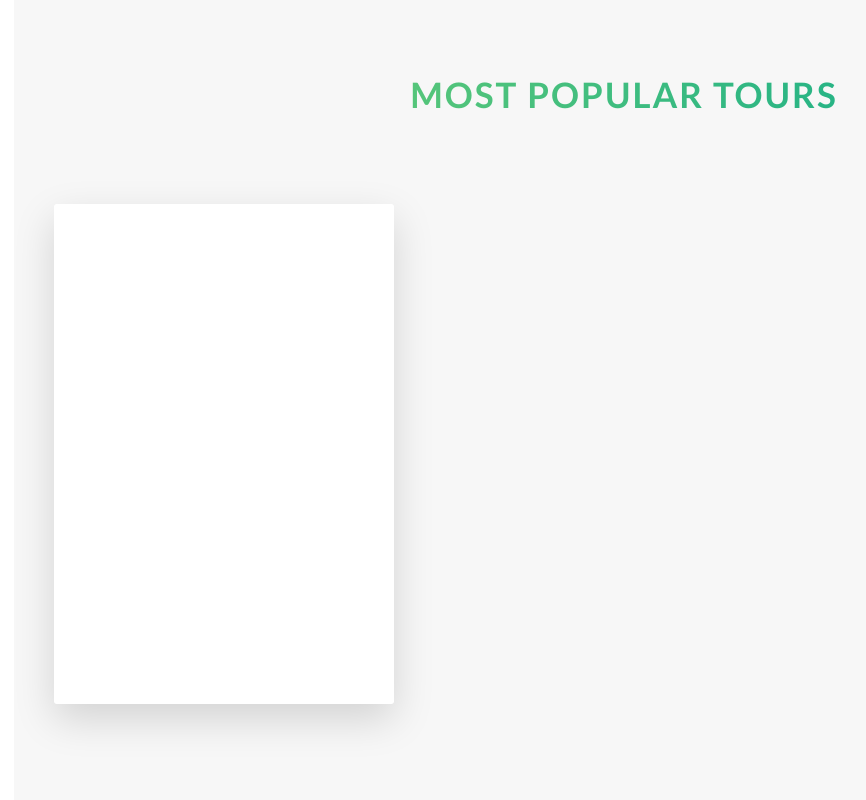
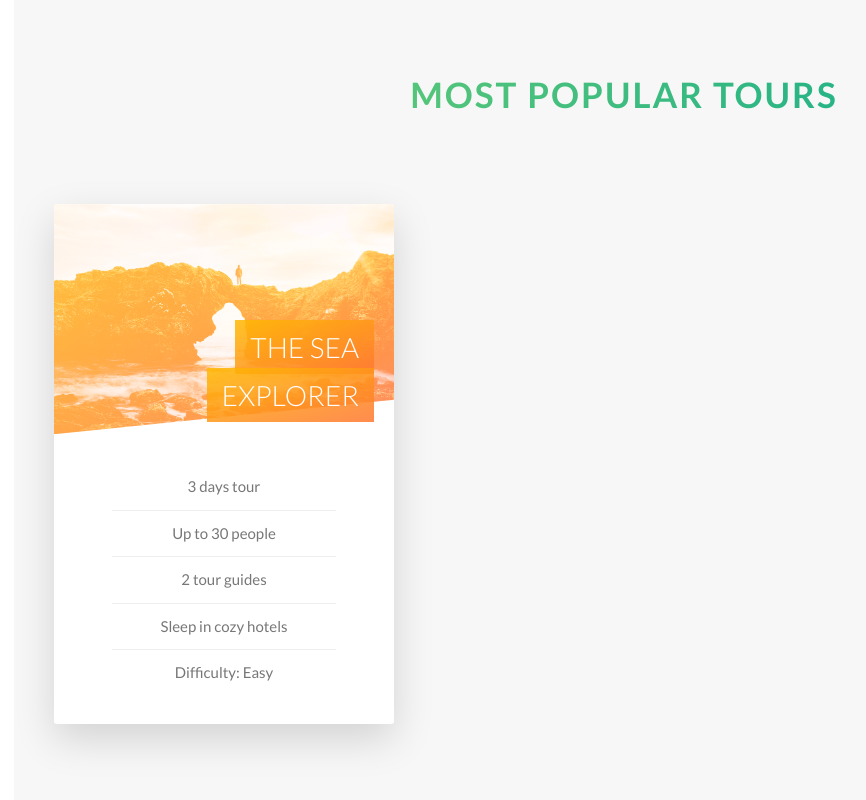
Before and after one commit to lionelritchie29/natours, a website: page index.html in a window 1280 px wide. Shown: the part 2245-3045 px from the top of the page, without its empty margins (16-882 px from the left). Drawn offline with nearby package versions, Linux system fonts and the light colour scheme; files that its build step writes are made by us from their sources.

Commit message:
feat: tour card front part

```diff
--- a/index.html
+++ b/index.html
@@ -146,10 +146,24 @@
         <div class="row">
           <div class="col-1-of-3">
             <div class="card">
-              <div class="card__side card__side--front">FRONT</div>
-              <div class="card__side card__side--back card__side--back-1">
-                BACK
+              <div class="card__side card__side--front">
+                <div class="card__picture card__picture--1">&nbsp;</div>
+                <h4 class="card__heading">
+                  <span class="card__heading-span card__heading-span--1"
+                    >The Sea Explorer</span
+                  >
+                </h4>
+                <div class="card__details">
+                  <ul>
+                    <li>3 days tour</li>
+                    <li>Up to 30 people</li>
+                    <li>2 tour guides</li>
+                    <li>Sleep in cozy hotels</li>
+                    <li>Difficulty: Easy</li>
+                  </ul>
+                </div>
               </div>
+              <div class="card__side card__side--back card__side--back-1"></div>
             </div>
           </div>
         </div>
--- a/sass/abstracts/_variables.scss
+++ b/sass/abstracts/_variables.scss
@@ -11,6 +11,7 @@ $color-tertiary-dark: #5643fa;
 
 $color-grey-dark: #777;
 $color-grey-light-1: #f7f7f7;
+$color-grey-light-2: #eee;
 $color-white: #fff;
 $color-black: #000;
 
--- a/sass/components/_card.scss
+++ b/sass/components/_card.scss
@@ -2,19 +2,19 @@
   perspective: 150rem;
   -moz-perspective: 150rem;
   position: relative;
-  height: 50rem;
+  height: 52rem;
 
   &__side {
-    height: 50rem;
+    height: 52rem;
     transition: all 0.8s ease;
     width: 100%;
-    color: #fff;
     font-size: 2rem;
     position: absolute;
     top: 0;
     left: 0;
     backface-visibility: hidden;
     border-radius: 3px;
+    overflow: hidden;
     box-shadow: 0 1.5rem 4rem rgba($color-black, 0.15);
 
     &--front {
@@ -41,4 +41,66 @@
   &:hover &__side--back {
     transform: rotateY(0);
   }
+
+  &__picture {
+    background-size: cover;
+    height: 23rem;
+    background-blend-mode: screen;
+    clip-path: polygon(0 0, 100% 0, 100% 85%, 0 100%);
+
+    &--1 {
+      background-image: url(../../img/nat-5.jpg),
+        linear-gradient(
+          to right bottom,
+          $color-secondary-light,
+          $color-secondary-dark
+        );
+    }
+  }
+
+  &__heading {
+    font-size: 2.8rem;
+    font-weight: 300;
+    text-transform: uppercase;
+    color: $color-white;
+    position: absolute;
+    top: 12rem;
+    right: 2rem;
+    text-align: right;
+    width: 75%;
+  }
+
+  &__heading-span {
+    padding: 1rem 1.5rem;
+    box-decoration-break: clone;
+    -webkit-box-decoration-break: clone;
+
+    &--1 {
+      background-image: linear-gradient(
+        to right bottom,
+        rgba($color-secondary-light, 0.85),
+        rgba($color-secondary-dark, 0.85)
+      );
+    }
+  }
+
+  &__details {
+    padding: 3rem;
+
+    ul {
+      list-style: none;
+      width: 80%;
+      margin: 0 auto;
+
+      li {
+        text-align: center;
+        font-size: 1.5rem;
+        padding: 1rem;
+
+        &:not(:last-child) {
+          border-bottom: 1px solid $color-grey-light-2;
+        }
+      }
+    }
+  }
 }
```
